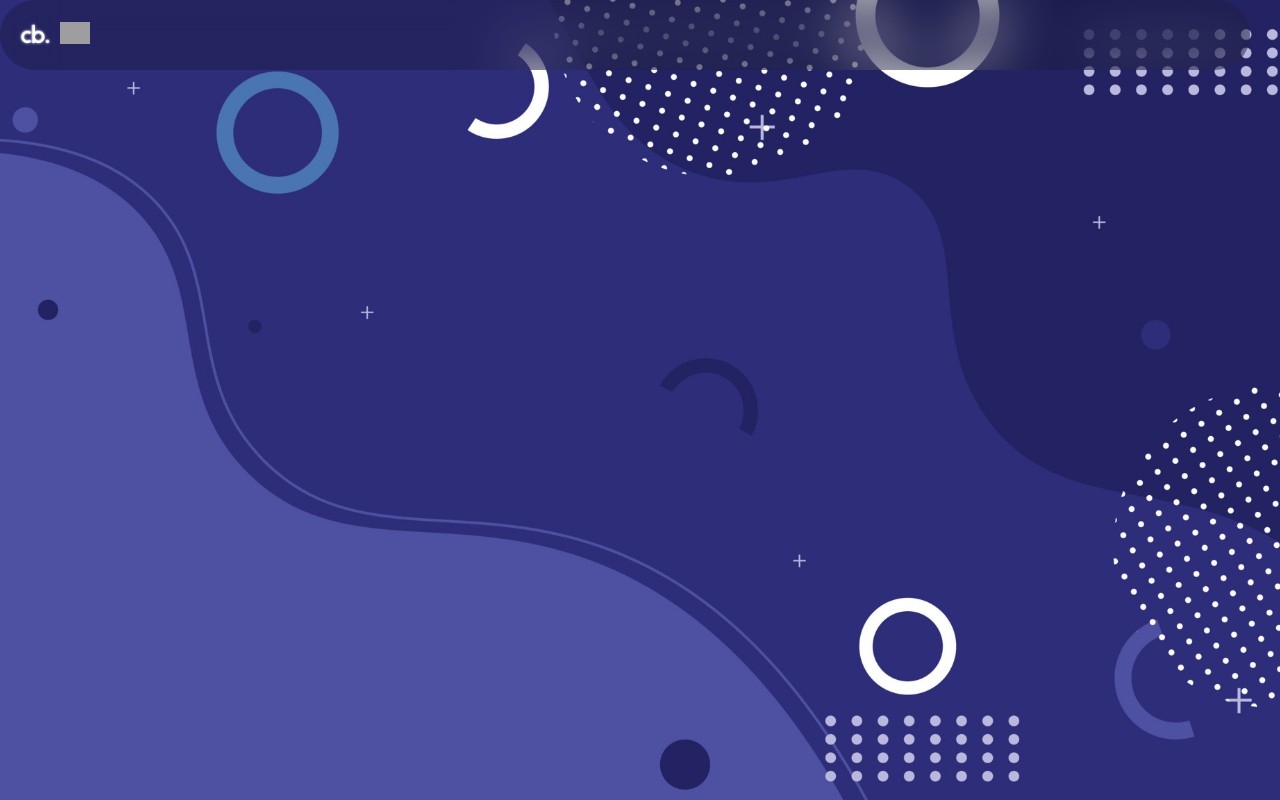
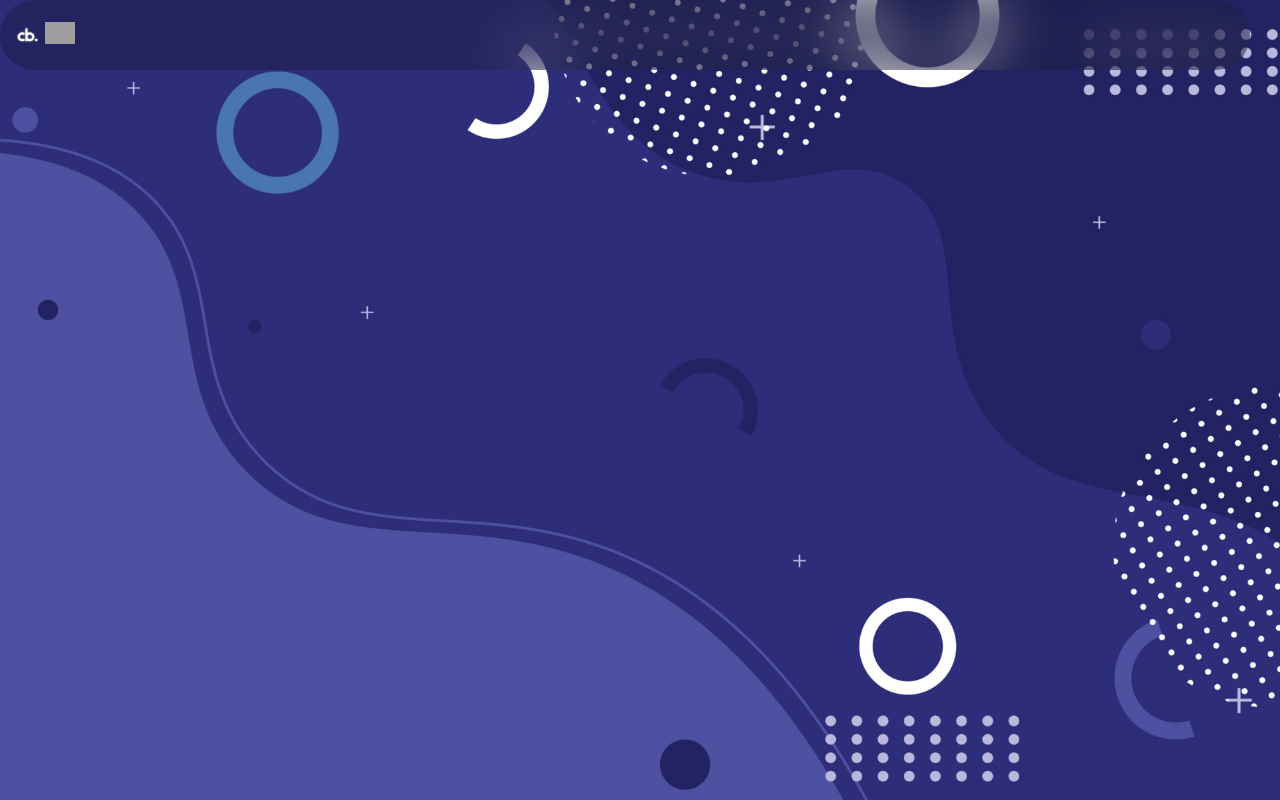
Before and after one commit to Celery-Bot/celerybot.xyz, a plain HTML site: page index.html in a window 1280 px wide. Drawn offline with Linux system fonts and the light colour scheme; grey boxes are pictures that could not be loaded.

Commit message:
Update main.css

```diff
--- a/web/css/main.css
+++ b/web/css/main.css
@@ -20,8 +20,3 @@ body {
     display: flex;
     align-items: center;
 }
-
-.logo {
-    width: 50px;
-    height: auto;
-}
```
